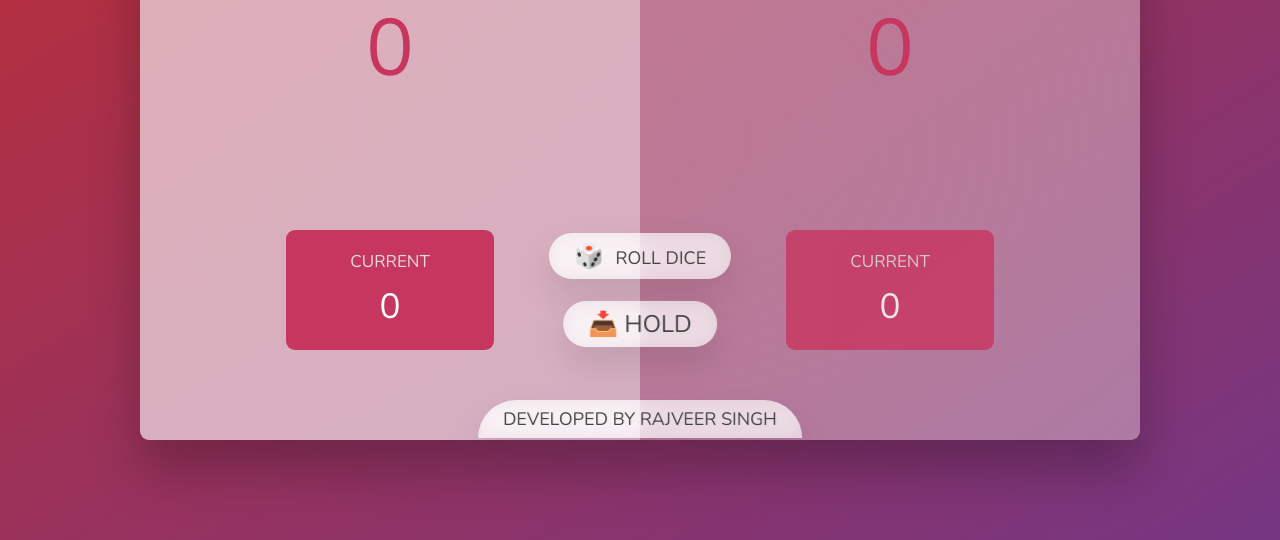
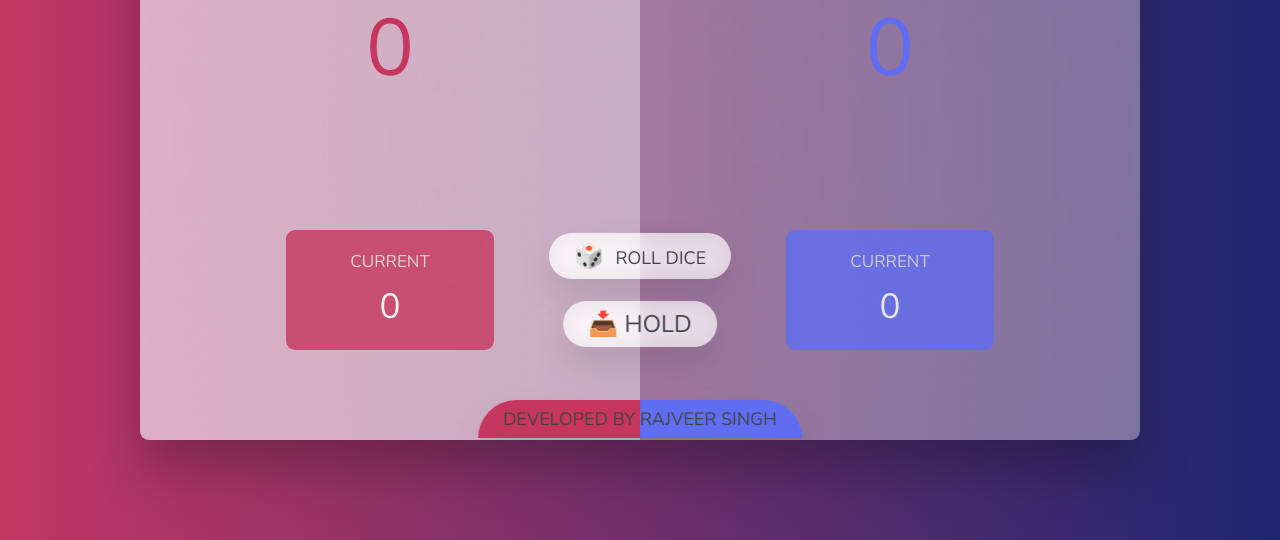
Before and after one commit to rajvexr/2Player-Dice-Game, a plain HTML site: page index.html in a window 1280 px wide. Shown: the part 260-800 px from the top of the page. Drawn offline with nearby package versions, Linux system fonts and the light colour scheme.

Commit message:
improved CSS

```diff
--- a/index.html
+++ b/index.html
@@ -11,16 +11,16 @@
     <main>
       <section class="player player--0 player--active">
         <h2 class="name" id="name--0">Player 1</h2>
-        <p class="score" id="score--0">43</p>
-        <div class="current">
+        <p class="score0" id="score--0">43</p>
+        <div class="current0">
           <p class="current-label">Current</p>
           <p class="current-score" id="current--0">0</p>
         </div>
       </section>
       <section class="player player--1">
         <h2 class="name" id="name--1">Player 2</h2>
-        <p class="score" id="score--1">24</p>
-        <div class="current">
+        <p class="score1" id="score--1">24</p>
+        <div class="current1">
           <p class="current-label">Current</p>
           <p class="current-score" id="current--1">0</p>
         </div>
--- a/style.css
+++ b/style.css
@@ -16,7 +16,7 @@ body {
   font-weight: 400;
   height: 100vh;
   color: #333;
-  background-image: linear-gradient(to top left, #753682 0%, #bf2e34 100%);
+  background-image: linear-gradient(to right, #c33764, #1d2671);
   display: flex;
   align-items: center;
   justify-content: center;
@@ -56,10 +56,17 @@ main {
   margin-bottom: 1rem;
 }
 
-.score {
+.score0 {
   font-size: 8rem;
   font-weight: 300;
   color: #c7365f;
+  margin-bottom: auto;
+}
+
+.score1 {
+  font-size: 8rem;
+  font-weight: 300;
+  color: #5e6df1;
   margin-bottom: auto;
 }
 
@@ -77,8 +84,19 @@ main {
   opacity: 1;
 }
 
-.current {
+.current0 {
   background-color: #c7365f;
+  opacity: 0.8;
+  border-radius: 9px;
+  color: #fff;
+  width: 65%;
+  padding: 2rem;
+  text-align: center;
+  transition: all 0.75s;
+}
+
+.current1 {
+  background-color: #5e6df1;
   opacity: 0.8;
   border-radius: 9px;
   color: #fff;
@@ -163,7 +181,7 @@ main {
 
 .player--winner .name {
   font-weight: 700;
-  color: #c7365f;
+  color: rgb(255, 255, 255);
 }
 
 .hidden{
@@ -224,7 +242,7 @@ main {
   left: 50%;
   transform: translateX(-50%);
   color: #444;
-  background: none;
+  background: linear-gradient(90deg, #c7365f 50%, #5e6df1 50%);;
   border: none;
   font-family: inherit;
   font-size: 1.8rem;
```
